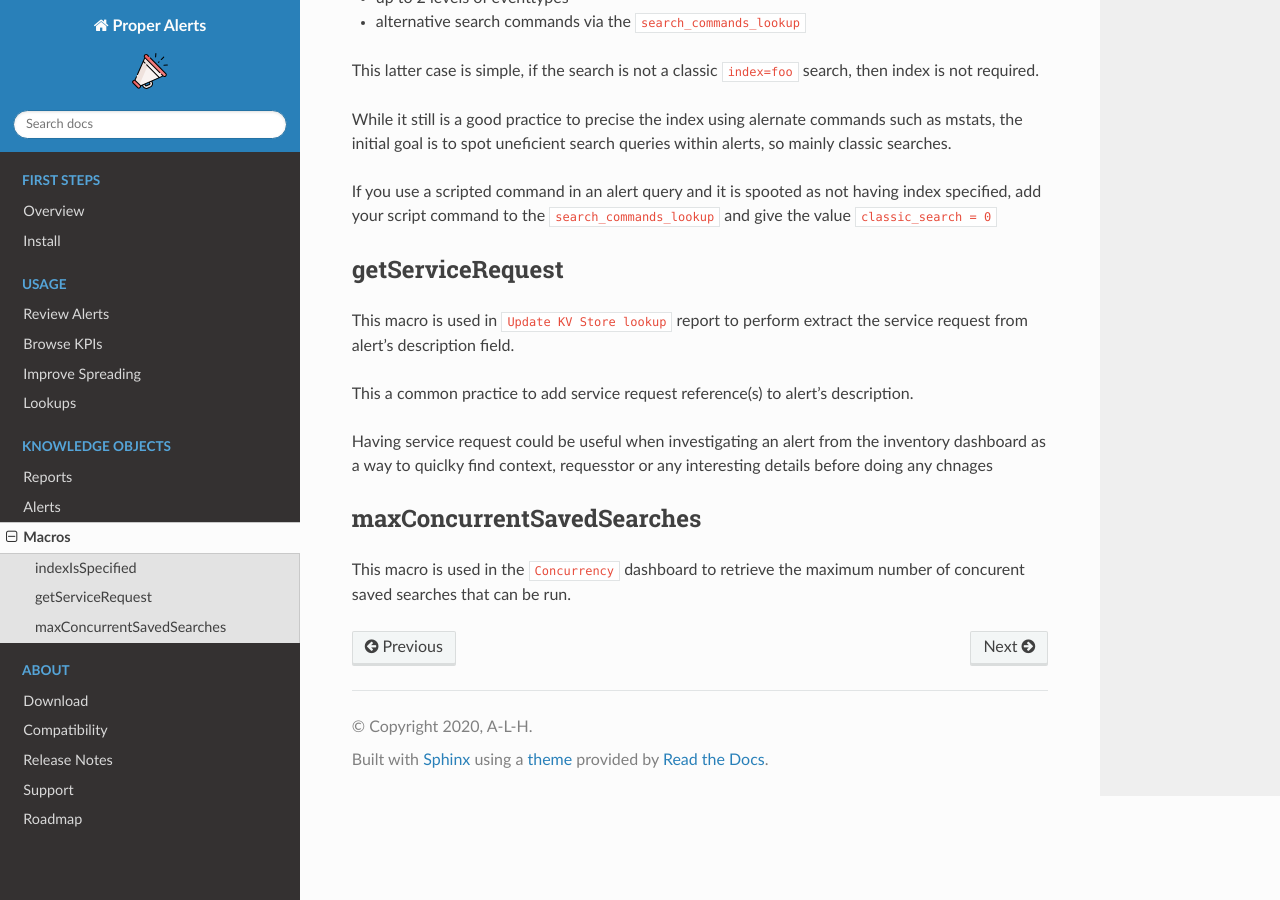
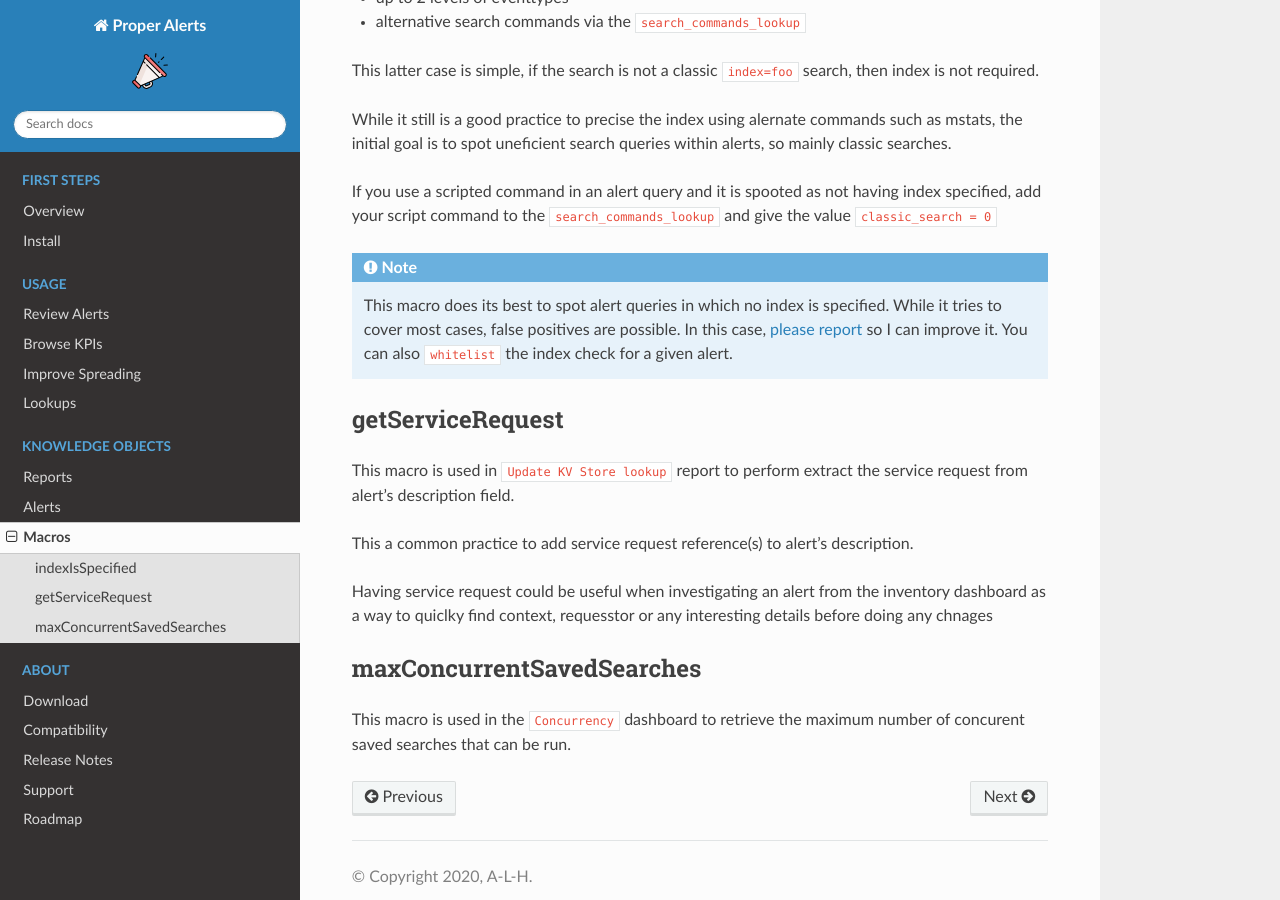
Before and after one commit to a-l-h/splunk-app-proper-alerts, a Sphinx documentation site: the page built from doc/macros.rst, in a window 1280 px wide and 900 px high, scrolled down 568 px. Built offline with Sphinx 7.4.7 and the Read the Docs theme 2.0.0, drawn with Linux system fonts in a browser that asks for light colours; cross-references to code outside the pages are shown as plain code.

Commit message:
Update macros.rst

```diff
--- a/doc/macros.rst
+++ b/doc/macros.rst
@@ -27,6 +27,13 @@ While it still is a good practice to precise the index using alernate commands s
 
 If you use a scripted command in an alert query and it is spooted as not having index specified, add your script command to the ``search_commands_lookup`` and give the value ``classic_search = 0``
 
+.. note::
+
+    This macro does its best to spot alert queries in which no index is specified.
+    While it tries to cover most cases, false positives are possible. In this case,
+    :ref:`please report<Support>` so I can improve it. You can also :hoverxref:`whitelist<Alert whitelist lookup>`
+    the index check for a given alert.
+
 getServiceRequest
 -----------------
 
```
